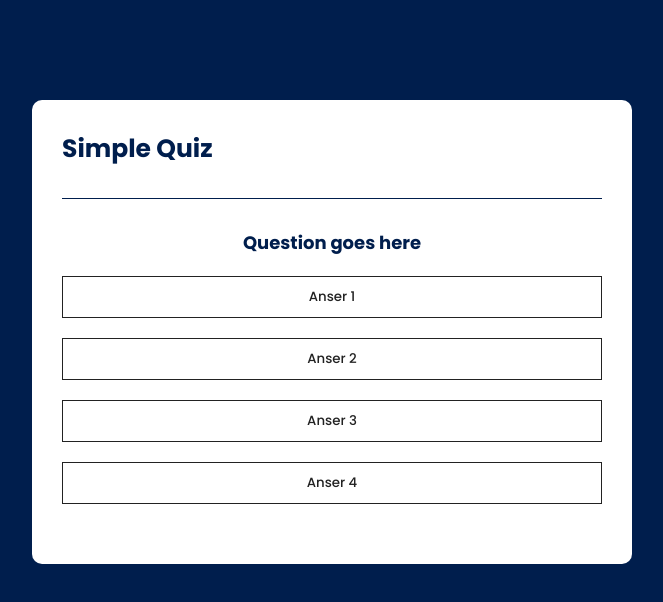
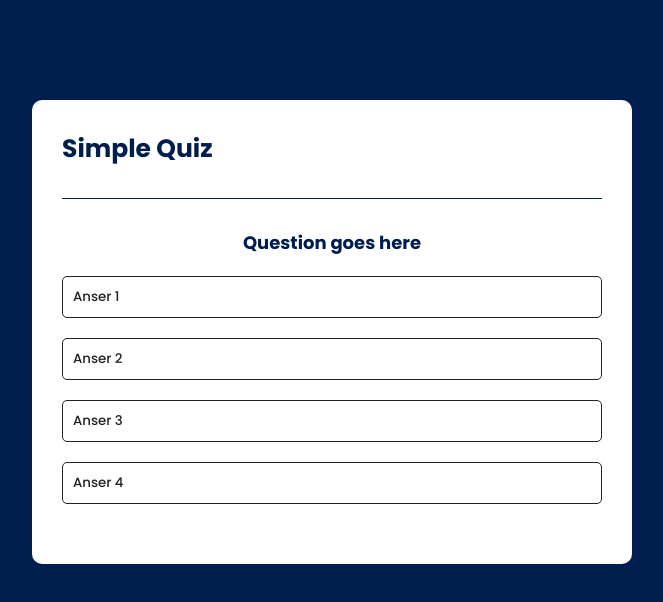
Before and after one commit to EversonMG96/Quizz-app, a plain HTML site: page index.html in a window 1280 px wide. Shown: the whole page, without its empty margins (308-971 px from the left). Drawn offline with Linux system fonts and the light colour scheme.

Commit message:
add elemnts in the css .btn

```diff
--- a/src/css/style.css
+++ b/src/css/style.css
@@ -48,4 +48,7 @@ body {
     border: 1px solid #222;
     padding: 10px;
     margin: 10px 0;
+    text-align: left;
+    border-radius: 5px;
+    cursor: pointer;
 }
```
